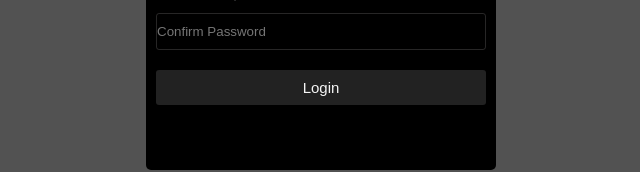
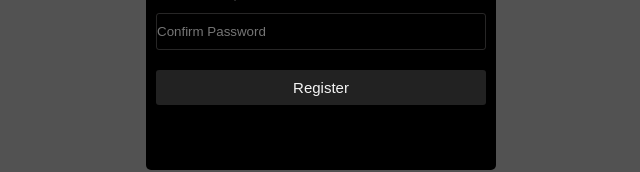
Before and after one commit to AyushK1798/tasks-daily, a React (Create React App) app: page / in a window 1280 px wide. Shown: the part 499-671 px from the top of the page, without its empty margins (319-959 px from the left). Built offline with nearby package versions, Linux system fonts and the light colour scheme.

Commit message:
created Register page with Validations

```diff
--- a/src/pages/Register.jsx
+++ b/src/pages/Register.jsx
@@ -1,7 +1,7 @@
 import { useState } from "react";
 import styled from "styled-components";
 
-const LoginWrapper = styled.div`
+const RegisterWrapper = styled.div`
   background-color: black;
   margin: auto;
   margin-top: 19px;
@@ -120,7 +120,7 @@ function Login() {
     e.preventDefault();
   };
   return (
-    <LoginWrapper>
+    <RegisterWrapper>
       <header>
         <h2>Register</h2>
       </header>
@@ -196,9 +196,9 @@ function Login() {
         {cnfPassErr.length > 0 && (
           <span style={{ color: "#EB455F", fontSize: 10 }}>{cnfPassErr}</span>
         )}
-        <button>Login</button>
+        <button>Register</button>
       </FormGroup>
-    </LoginWrapper>
+    </RegisterWrapper>
   );
 }
 export default Login;
```
